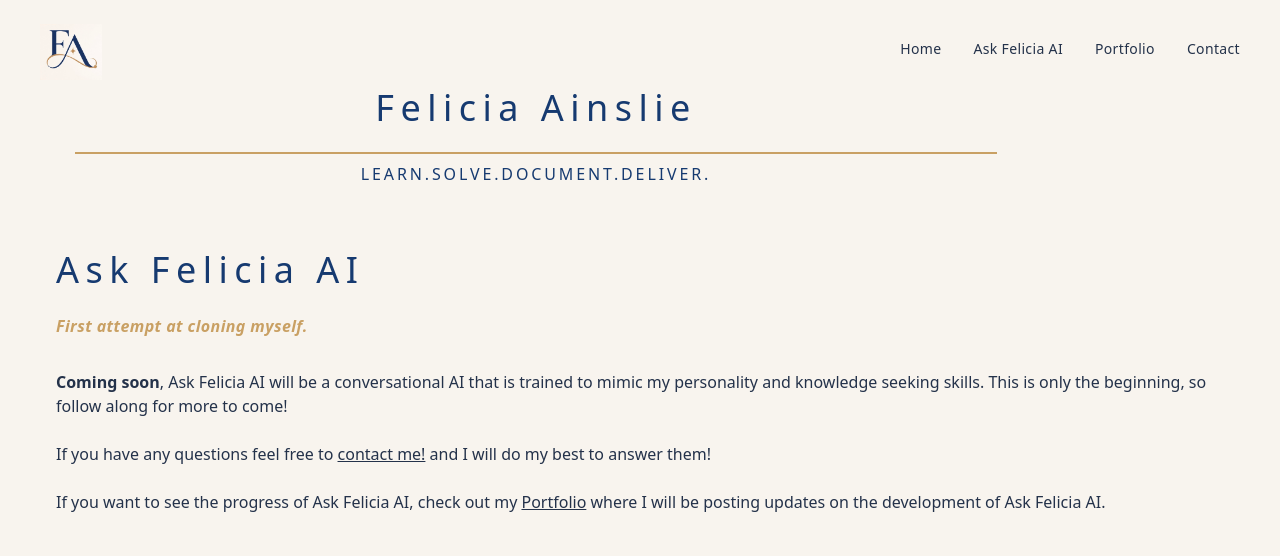
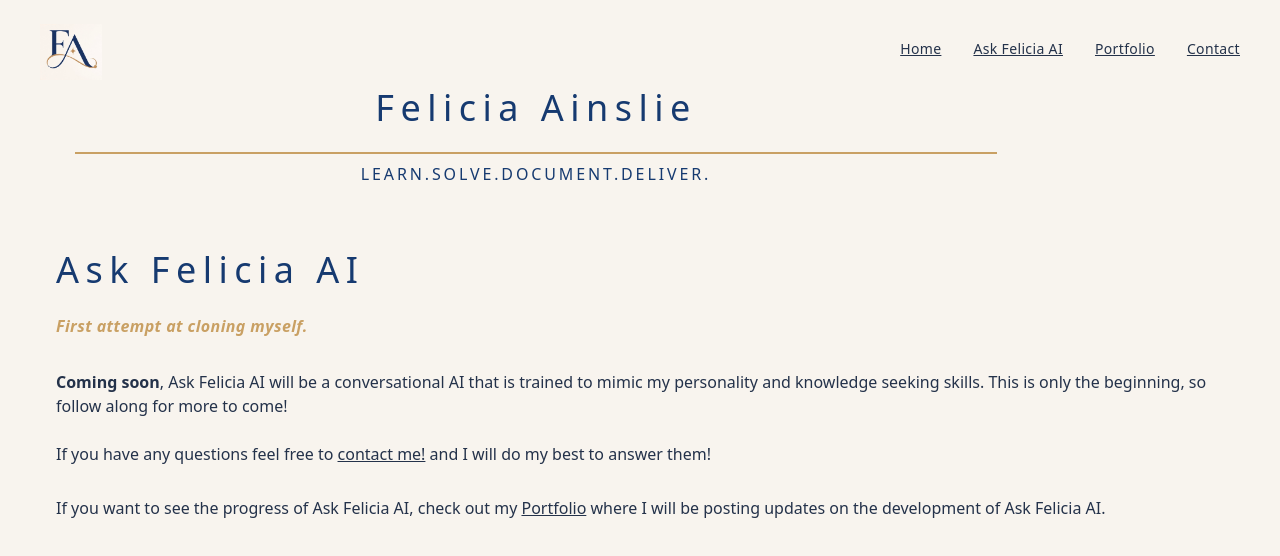
Before and after one commit to Felicia-Ainslie/Felicia-site, a Next.js app: page /ask in a window 1280 px wide. Shown: the top 556 px of the page. Built offline with nearby package versions, Linux system fonts and the light colour scheme; a web font is replaced by a local one.

Commit message:
Import cleanup underway + minor link edits

```diff
--- a/app/ask/page.tsx
+++ b/app/ask/page.tsx
@@ -28,7 +28,7 @@ export default function Ask() {
                 <br />
 
                 <p>
-                    If you want to see the progress of Ask Felicia AI, check out my <TextLink href="/contact">Portfolio</TextLink> where I will be posting updates on the development of Ask Felicia AI.
+                    If you want to see the progress of Ask Felicia AI, check out my <TextLink href="/portfolio">Portfolio</TextLink> where I will be posting updates on the development of Ask Felicia AI.
                 </p>
             </section>
         </PageShell>
--- a/app/home/page.tsx
+++ b/app/home/page.tsx
@@ -7,7 +7,6 @@
 // #C9A063 - warm gold accent / button
 
 import PageShell from "@/components/layout/PageShell";
-import Hero from "@/components/sections/Hero";
 import SectionHeading from "@/components/ui/SectionHeading";
 
 export default function Home() {
--- a/components/layout/Nav.tsx
+++ b/components/layout/Nav.tsx
@@ -1,6 +1,7 @@
 //Reusable navigation component for the website, includes logo and links to home and portfolio pages. Styled with Tailwind CSS for a clean and modern look.
 
 import Image from "next/image";
+import TextLink from "../ui/TextLink";
 
 export default function Nav() {
   return (
@@ -10,15 +11,14 @@ export default function Nav() {
           <Image src="/images/fa-logo.jpg" alt="Felicia Ainslie 'FA-Logo'" width={62} height={62} priority className="object-contain"/>
         </div>
 
-        <div className="flex gap-8 text-sm font-medium tracking-wide [&_a]:text-[#24324A] [&_a]:hover:text-[#C9A063] [&_a]:hover:border-[#24324A] [&_a]:transition [&_a]:duration-300 [&_a]:border-b-2 [&_a]:border-transparent [&_a]:pb-1">
+        <div className="flex gap-8 text-sm font-medium tracking-wide">
 
-          <a href="/home">Home</a>
-          <a href="/ask">Ask Felicia AI</a>
-          <a href="/portfolio">Portfolio</a>
-          <a href="/contact">Contact</a>
+          <TextLink href="/home">Home</TextLink>
+          <TextLink href="/ask">Ask Felicia AI</TextLink>
+          <TextLink href="/portfolio">Portfolio</TextLink>
+          <TextLink href="/contact">Contact</TextLink>
 
         </div>
-
       </nav>
   );
 }
--- a/components/sections/Hero.tsx
+++ b/components/sections/Hero.tsx
@@ -1,6 +1,5 @@
 //Reusable hero component for the website, includes a heading and subheading to introduce the site and its purpose. Styled with Tailwind CSS for a clean and modern look.
 
-import Link from "next/link";
 import SectionHeading from "@/components/ui/SectionHeading";
 
 export default function Hero() {
--- a/components/ui/TextLink.tsx
+++ b/components/ui/TextLink.tsx
@@ -5,16 +5,19 @@ import Link from "next/link";
 type TextLinkProps = {
   href: string;
   children: React.ReactNode;
+  className?: string;
 };
 
-export default function TextLink({ href, children }: TextLinkProps) {
+export default function TextLink({ href, children, className }: TextLinkProps) {
 
     if (!href) {
         console.error("TextLink missing href");
         return null;
     }
 
-    const className="text-[#24324A] underline hover:text-[#C9A063] hover:border-[#24324A] transition duration-300 border-b-2 border-transparent pb-1"
+    const baseClass="relative inline-block underline text-[#24324A] hover:text-[#C9A063] hover:border-[#24324A] transition duration-300 border-b-2 border-transparent pb-1"
+
+    const combinedClassName=`${baseClass} ${className ?? ""}`;
 
     const isExternal =
         href?.startsWith("http") ||
@@ -22,16 +25,15 @@ export default function TextLink({ href, children }: TextLinkProps) {
         href?.endsWith(".pdf");
 
     if (isExternal) {
-
         return (
-            <Link href={href} target="_blank" rel="noopener noreferrer" className="text-[#24324A] underline hover:text-[#C9A063] hover:border-[#24324A] transition duration-300 border-b-2 border-transparent pb-1">
+            <Link href={href} target="_blank" rel="noopener noreferrer" className={combinedClassName}>
                 {children}
             </Link>
         );
     }
 
     return (
-        <Link href={href} className={className}>
+        <Link href={href} className={combinedClassName}>
             {children}
         </Link>
     );
```
